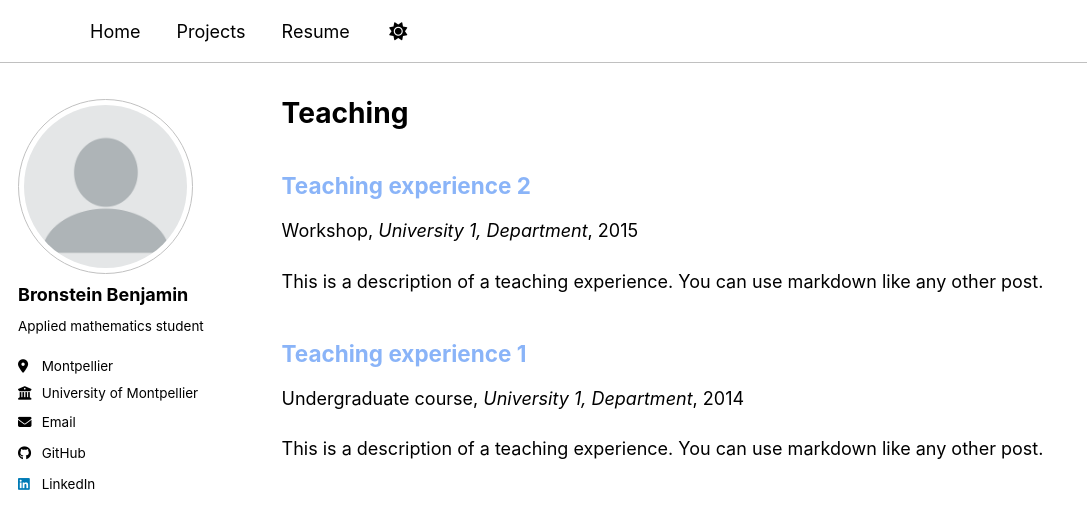
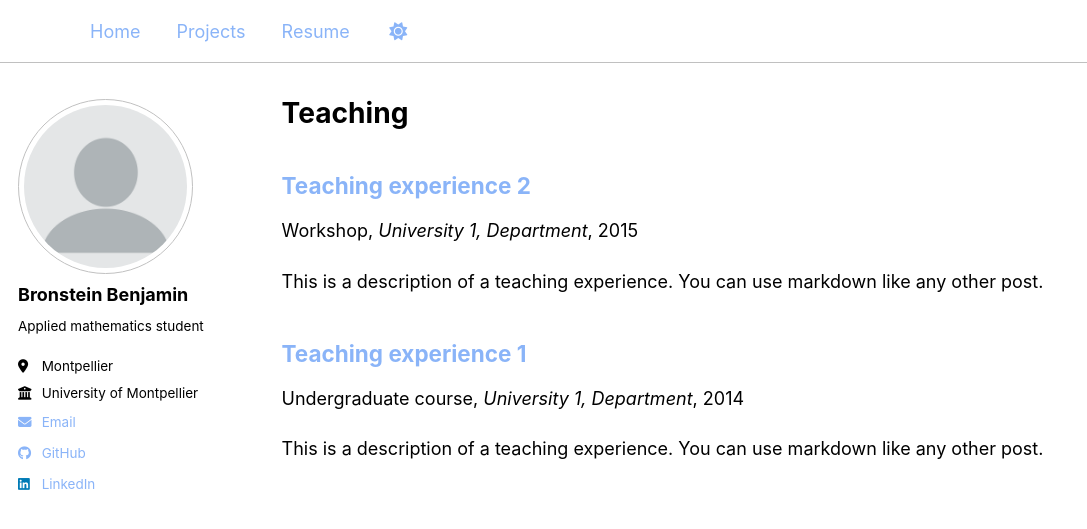
Before and after one commit to HerrBronstein/herrbronstein.github.io, a Jekyll site: the page built from _pages/teaching.html, in a window 1280 px wide. Shown: the top 529 px of the page, without its empty margins (0-1087 px from the left). Built offline with Jekyll 4.4.1, drawn with Linux system fonts in a browser that asks for light colours; a style sheet for code colours, icons or effects is not loaded.

Commit message:
Update main.scss

```diff
--- a/assets/css/main.scss
+++ b/assets/css/main.scss
@@ -43,13 +43,12 @@
 }
 
 
-/* Custom link colors */
-.archive__item-title a {
-  color: #8ab4f8;
-  text-decoration: none;
+a {
+  color: #8ab4f8 !important;
+  text-decoration: none !important;
 }
 
-.archive__item-title a:hover {
-  color: #ffffff;
-  text-decoration: none;
+a:hover {
+  color: #ffffff !important;
+  text-decoration: none !important;
 }
```
